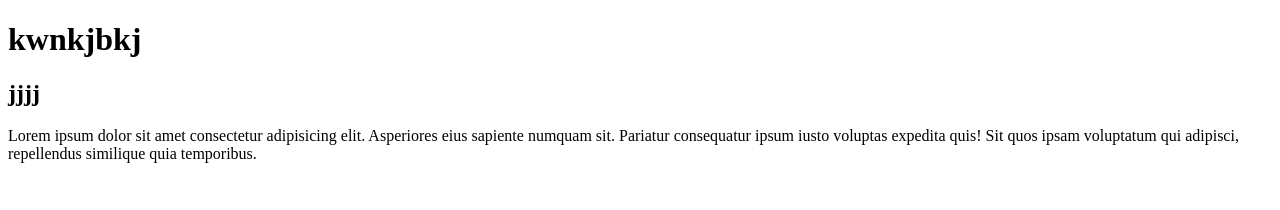
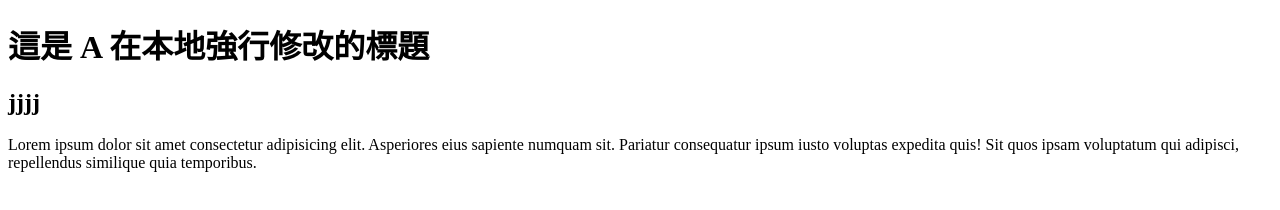
Before and after one commit to j0119/git-practice01, a plain HTML site: page index.html in a window 1280 px wide. Drawn offline with Linux system fonts and the light colour scheme.

Commit message:
A 強行修改標題

```diff
--- a/index.html
+++ b/index.html
@@ -8,7 +8,7 @@
 </head>
 
 <body>
-    <h1>kwnkjbkj</h1>
+    <h1>這是 A 在本地強行修改的標題</h1>
     <h2>jjjj</h2>
     <p>Lorem ipsum dolor sit amet consectetur adipisicing elit. Asperiores eius sapiente numquam sit. Pariatur
         consequatur ipsum iusto voluptas expedita quis! Sit quos ipsam voluptatum qui adipisci, repellendus similique
```
